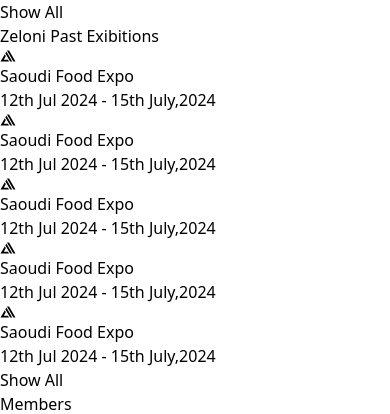
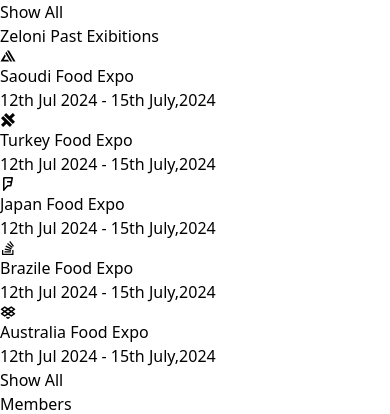
Before and after one commit to 0107shubham/globixo, a Next.js app: page / in a window 390 px wide. Shown: the part 7768-8182 px from the top of the page. Built offline with nearby package versions, Linux system fonts and the light colour scheme.

Commit message:
update wxibition logo

```diff
--- a/src/app/components/PastExibition/ExibitionMbl.js
+++ b/src/app/components/PastExibition/ExibitionMbl.js
@@ -13,86 +13,78 @@ const ExibitionMbl = () => {
       <h1 className="text-[24px] text-black font-bold my-3">
         Zeloni Past Exibitions
       </h1>
-      <div className="flex flex-col gap-6 lg:gap-10">
+      <div className="flex flex-col gap-6">
         <div className="flex gap-5 px-3">
           <div className="bg-slate-600 p-2 rounded-full w-fit bg-blend-multiply">
             <p>
-              <IoLogoAmplify className="h-[30px] md:h-[40px] w-[30px] md:w-[40px] text-white" />
+              <IoLogoAmplify className="h-[40px] w-[40px] text-white" />
             </p>
           </div>
           <div className="flex flex-col gap-[2px]">
-            <p className="text-[16px] font-semibold text-gray-800">
+            <p className="text-[18px] font-semibold text-gray-800">
               Saoudi Food Expo{" "}
             </p>
-            <p className="text-[12px] font-medium text-gray-600">
+            <p className="text-[14px] font-medium text-gray-600">
               12th Jul 2024 - 15th July,2024
             </p>
           </div>
         </div>
-      </div>
-      <div className="flex flex-col gap-6 lg:gap-10">
         <div className="flex gap-5 px-3">
           <div className="bg-slate-600 p-2 rounded-full w-fit bg-blend-multiply">
             <p>
-              <IoLogoAmplify className="h-[30px] md:h-[40px] w-[30px] md:w-[40px] text-white" />
+              <IoLogoCapacitor className="h-[40px] w-[40px] text-white" />
             </p>
           </div>
           <div className="flex flex-col gap-[2px]">
-            <p className="text-[16px] font-semibold text-gray-800">
-              Saoudi Food Expo{" "}
+            <p className="text-[18px] font-semibold text-gray-800">
+              Turkey Food Expo{" "}
             </p>
-            <p className="text-[12px] font-medium text-gray-600">
+            <p className="text-[14px] font-medium text-gray-600">
               12th Jul 2024 - 15th July,2024
             </p>
           </div>
         </div>
-      </div>
-      <div className="flex flex-col gap-6 lg:gap-10">
         <div className="flex gap-5 px-3">
           <div className="bg-slate-600 p-2 rounded-full w-fit bg-blend-multiply">
             <p>
-              <IoLogoAmplify className="h-[30px] md:h-[40px] w-[30px] md:w-[40px] text-white" />
+              <IoLogoFoursquare className="h-[40px] w-[40px] text-white" />
             </p>
           </div>
           <div className="flex flex-col gap-[2px]">
-            <p className="text-[16px] font-semibold text-gray-800">
-              Saoudi Food Expo{" "}
+            <p className="text-[18px] font-semibold text-gray-800">
+              Japan Food Expo{" "}
             </p>
-            <p className="text-[12px] font-medium text-gray-600">
+            <p className="text-[14px] font-medium text-gray-600">
               12th Jul 2024 - 15th July,2024
             </p>
           </div>
         </div>
-      </div>
-      <div className="flex flex-col gap-6 lg:gap-10">
         <div className="flex gap-5 px-3">
           <div className="bg-slate-600 p-2 rounded-full w-fit bg-blend-multiply">
             <p>
-              <IoLogoAmplify className="h-[30px] md:h-[40px] w-[30px] md:w-[40px] text-white" />
+              <IoLogoStackoverflow className="h-[40px] w-[40px] text-white" />
             </p>
           </div>
           <div className="flex flex-col gap-[2px]">
-            <p className="text-[16px] font-semibold text-gray-800">
-              Saoudi Food Expo{" "}
+            <p className="text-[18px] font-semibold text-gray-800">
+              Brazile Food Expo{" "}
             </p>
-            <p className="text-[12px] font-medium text-gray-600">
+            <p className="text-[14px] font-medium text-gray-600">
               12th Jul 2024 - 15th July,2024
             </p>
           </div>
         </div>
-      </div>
-      <div className="flex flex-col gap-6 lg:gap-10">
         <div className="flex gap-5 px-3">
           <div className="bg-slate-600 p-2 rounded-full w-fit bg-blend-multiply">
             <p>
-              <IoLogoAmplify className="h-[30px] md:h-[40px] w-[30px] md:w-[40px] text-white" />
+              <PiDropboxLogoBold className="h-[40px] w-[40px] text-white" />
             </p>
           </div>
           <div className="flex flex-col gap-[2px]">
-            <p className="text-[16px] font-semibold text-gray-800">
-              Saoudi Food Expo{" "}
+            <p className="text-[18px] font-semibold text-gray-800">
+              Australia Food Expo{" "}
             </p>
-            <p className="text-[12px] font-medium text-gray-400">
+            <p className="text-[14px] font-medium text-gray-600">
               12th Jul 2024 - 15th July,2024
             </p>
           </div>
```
